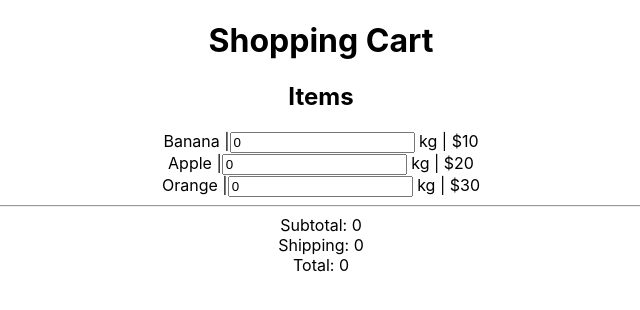
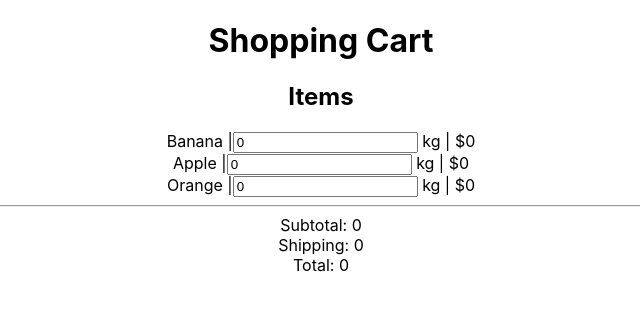
Before and after one commit to alexander215/shopping-cart, a React (Create React App) app: page / in a window 1280 px wide. Shown: the top 310 px of the page, without its empty margins (319-959 px from the left). Built offline with nearby package versions, Linux system fonts and the light colour scheme.

Commit message:
Display current price of line item and update when adding to cart

```diff
--- a/src/components/App.js
+++ b/src/components/App.js
@@ -23,20 +23,22 @@ class App extends Component {
   }
 
   weightUpdate = (e) => {
-    console.log(`Weight updated for id: ${e.target.id}`)
-    console.log(e.target)
     const updateItemIndex = this.state.items.findIndex( element => element.id == e.target.id);
     const newItems = [...this.state.items];
+    const newWeight = parseInt(e.target.value);
+    const newCurrentPrice = this.calculatePrice(updateItemIndex, newWeight)
     newItems[updateItemIndex] = {
       ...newItems[updateItemIndex],
-      weight: parseInt(e.target.value)
+      weight: newWeight,
+      currentPrice: newCurrentPrice
     }
-    console.log(newItems)
-
     this.setState({
       items: newItems
     })
+  }
 
+  calculatePrice = (index, weight) => {
+    return this.state.items[index].price * weight
   }
 
   render() {
--- a/src/components/ItemContainer/ItemContainer.js
+++ b/src/components/ItemContainer/ItemContainer.js
@@ -8,7 +8,7 @@ const ItemContainer = (props) => {
   const coupons = props.coupons;
 
   const displayLineItems = lineItems.map( element => (
-    <LineItemContainer id={element.id} name={element.name} price={element.price} weight={element.weight} weightUpdate={props.weightUpdate}/>
+    <LineItemContainer id={element.id} name={element.name} currentPrice={element.currentPrice} weight={element.weight} weightUpdate={props.weightUpdate}/>
   ))
 
   const displayCoupons = coupons.map( element => {
--- a/src/components/LineItemContainer/LineItemContainer.js
+++ b/src/components/LineItemContainer/LineItemContainer.js
@@ -6,7 +6,7 @@ const LineItemContainer = (props) => {
       {props.name} |
 
       <input type='number' min='0' id={props.id} value={props.weight} name={props.name} onChange={props.weightUpdate} /> kg |
-      ${props.price}
+      ${props.currentPrice}
     </div>
   )
 }
```
